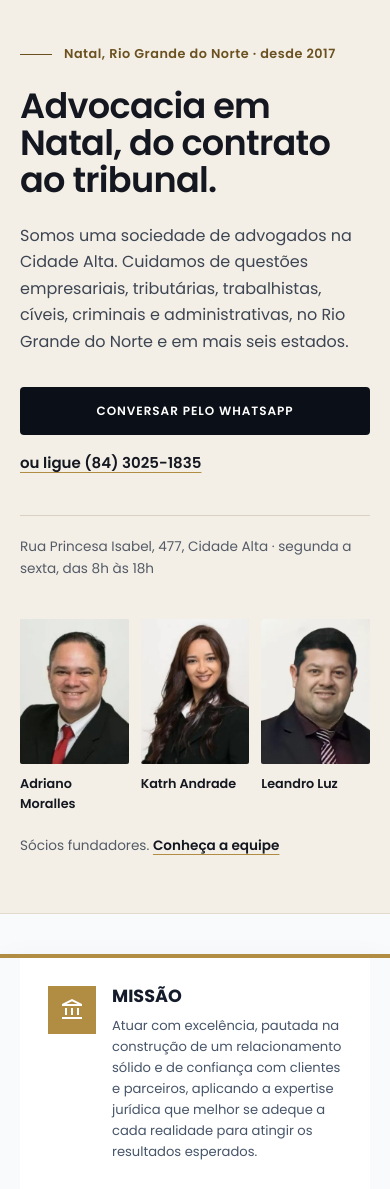
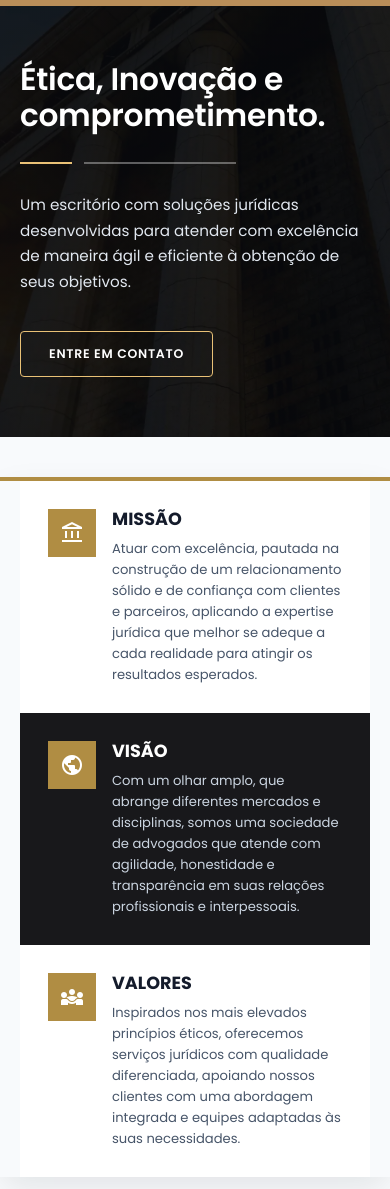
Before and after one commit to Wedrock/Andrade-Moralles-Luz-Advogados, a PHP site: page / in a window 390 px wide. Shown: the part 73-1262 px from the top of the page. Run offline with PHP 8.4, Linux system fonts and the light colour scheme.

Commit message:
Rebuild homepage hero from the original site's design and copy
Bring back the original hero: bronze band with the logo and feather on
the left, the columns photograph on the right, the "Ética, Inovação e
comprometimento." headline, the two-tone divider, the original
description and the "Entre em contato" button. The band is cropped
from the original slider image and saved as WebP. On phones the band
becomes a thin bronze strip at the top.

Co-Authored-By: Claude Opus 5.5 <noreply@anthropic.com>
Claude-Session: https://claude.ai/code/session_01MqLtfGP7wzJ68CGmtXh7N9

```diff
--- a/index.html
+++ b/index.html
@@ -30,6 +30,8 @@
         href="https://fonts.googleapis.com/css2?family=Poppins:ital,wght@0,300;0,400;0,500;0,600;0,700;1,400;1,500&display=swap">
 
     <link rel="stylesheet" href="https://fonts.googleapis.com/css2?family=Material+Symbols+Outlined:opsz,wght,FILL,GRAD@24,400,0,0&amp;icon_names=account_balance,arrow_forward,badge,calendar_today,call,chat,chevron_left,chevron_right,corporate_fare,diversity_3,fact_check,gavel,handshake,how_to_vote,location_on,mail,map,menu,military_tech,pause,person,play_arrow,public,receipt_long,search,sports_soccer&amp;display=block">
+
+    <link rel="preload" as="image" type="image/webp" href="colunas.webp" fetchpriority="high">
 
     <link rel="stylesheet" href="styles.css">
 
@@ -170,52 +172,21 @@
     <main id="conteudo">
 
         <section class="abertura" id="inicio">
-            <div class="conteudo abertura__grade">
+            <div class="abertura__banda" aria-hidden="true">
+                <img src="logo.webp" alt="" width="357" height="284">
+            </div>
 
-                <div class="abertura__texto">
-                    <p class="abertura__sobrelinha">Natal, Rio Grande do Norte · desde 2017</p>
+            <div class="abertura__conteudo">
+                <h1>Ética, Inovação<br> e comprometimento.</h1>
 
-                    <h1>Advocacia em Natal, do contrato ao tribunal.</h1>
+                <span class="abertura__divisor" aria-hidden="true"></span>
 
-                    <p class="abertura__descricao">
-                        Somos uma sociedade de advogados na Cidade Alta. Cuidamos de questões
-                        empresariais, tributárias, trabalhistas, cíveis, criminais e
-                        administrativas, no Rio Grande do Norte e em mais seis estados.
-                    </p>
+                <p>
+                    Um escritório com soluções jurídicas desenvolvidas para atender com
+                    excelência de maneira ágil e eficiente à obtenção de seus objetivos.
+                </p>
 
-                    <div class="abertura__acoes">
-                        <a class="botao botao--escuro botao--auto" href="https://api.whatsapp.com/send?phone=5584987357317"
-                            target="_blank" rel="noopener noreferrer">
-                            Conversar pelo WhatsApp
-                        </a>
-                        <a class="abertura__telefone" href="tel:+558430251835">ou ligue (84) 3025-1835</a>
-                    </div>
-
-                    <p class="abertura__endereco">
-                        Rua Princesa Isabel, 477, Cidade Alta · segunda a sexta, das 8h às 18h
-                    </p>
-                </div>
-
-                <figure class="abertura__equipe">
-                    <ul>
-                        <li>
-                            <img src="imagens_time/adriano-moralles.webp" alt="" width="400" height="400" fetchpriority="high">
-                            <span>Adriano Moralles</span>
-                        </li>
-                        <li>
-                            <img src="imagens_time/katrh-andrade.webp" alt="" width="400" height="400">
-                            <span>Katrh Andrade</span>
-                        </li>
-                        <li>
-                            <img src="imagens_time/leandro-luz.webp" alt="" width="400" height="400">
-                            <span>Leandro Luz</span>
-                        </li>
-                    </ul>
-                    <figcaption>
-                        Sócios fundadores. <a href="#socios">Conheça a equipe</a>
-                    </figcaption>
-                </figure>
-
+                <a class="abertura__botao" href="#contato">Entre em contato</a>
             </div>
         </section>
 
--- a/styles.css
+++ b/styles.css
@@ -358,158 +358,113 @@ em {
   padding: 0 clamp(1.5rem, 5vw, 3.5rem);
 }
 
-/* --- Abertura da página inicial --- */
+/* --- Abertura da página inicial (segue o topo do site original) --- */
 
 .abertura {
-  padding: clamp(3.5rem, 8vh, 6rem) 0 clamp(4rem, 9vh, 6.5rem);
-  background: #f3efe7;
-  border-bottom: 1px solid #e2dbcd;
-  color: #14171f;
-}
-
-.abertura__grade {
   display: grid;
-  grid-template-columns: minmax(0, 1.15fr) minmax(0, 0.85fr);
-  align-items: center;
-  gap: clamp(2.5rem, 6vw, 5rem);
-  max-width: 78rem;
-}
-
-.abertura__sobrelinha {
-  display: flex;
-  align-items: center;
-  gap: 0.75rem;
-  margin-bottom: 1.5rem;
-  font-size: 0.8rem;
+  grid-template-columns: 30% 1fr;
+  min-height: clamp(30rem, 72vh, 44rem);
+  background: #0b0d12;
+}
+
+.abertura__banda {
+  display: flex;
+  justify-content: center;
+  align-items: flex-start;
+  padding-top: clamp(2.5rem, 7vh, 4.5rem);
+  background: url("banda.webp") center bottom / cover;
+}
+
+.abertura__banda img {
+  width: min(15rem, 70%);
+  height: auto;
+}
+
+.abertura__conteudo {
+  display: flex;
+  flex-direction: column;
+  justify-content: center;
+  align-items: flex-start;
+  padding: clamp(3rem, 8vh, 5rem) clamp(1.5rem, 7vw, 7rem);
+  background:
+    linear-gradient(rgba(11, 13, 18, 0.62), rgba(11, 13, 18, 0.62)),
+    url("colunas.webp") center / cover;
+  color: #fff;
+}
+
+.abertura h1 {
+  margin-bottom: 1.75rem;
+  font-size: clamp(2.1rem, 3.8vw, 3.4rem);
   font-weight: 600;
-  letter-spacing: 0.04em;
-  color: #6b5120;
-}
-
-.abertura__sobrelinha::before {
-  content: "";
-  width: 2rem;
-  height: 1px;
-  background: currentColor;
-}
-
-.abertura h1 {
-  max-width: 14ch;
-  margin-bottom: 1.5rem;
-  font-size: clamp(2.4rem, 5.2vw, 4.25rem);
-  line-height: 1.05;
-  letter-spacing: -0.02em;
-}
-
-.abertura__descricao {
-  max-width: 36rem;
-  margin-bottom: 2rem;
-  font-size: clamp(1rem, 1.3vw, 1.15rem);
-  line-height: 1.65;
-  color: #3d4552;
-}
-
-.abertura__acoes {
-  display: flex;
-  flex-wrap: wrap;
-  align-items: center;
-  gap: 1rem 1.5rem;
-  margin-bottom: 2.5rem;
-}
-
-.abertura__acoes .botao {
-  height: 3rem;
-  padding: 0 1.6rem;
-  font-size: 0.75rem;
-}
-
-.abertura__telefone {
+  line-height: 1.15;
+  letter-spacing: -0.01em;
+}
+
+.abertura__divisor {
+  display: block;
+  width: 13.5rem;
+  height: 2px;
+  margin-bottom: 1.75rem;
+  background: linear-gradient(90deg,
+      var(--ouro-claro) 0 3.25rem,
+      transparent 3.25rem 4rem,
+      rgba(255, 255, 255, 0.35) 4rem);
+}
+
+.abertura p {
+  max-width: 30rem;
+  margin-bottom: 2.25rem;
+  font-size: clamp(0.95rem, 1.15vw, 1.05rem);
+  line-height: 1.7;
+  color: #e2e8f0;
+}
+
+.abertura__botao {
+  display: inline-flex;
+  align-items: center;
+  min-height: 2.85rem;
+  padding: 0 1.75rem;
+  border: 1px solid var(--ouro-claro);
+  border-radius: 0.25rem;
+  font-size: 0.78rem;
   font-weight: 600;
-  text-decoration: underline;
-  text-decoration-color: var(--ouro);
-  text-underline-offset: 4px;
-}
-
-.abertura__endereco {
-  max-width: 36rem;
-  padding-top: 1.25rem;
-  border-top: 1px solid #d9d1c1;
-  font-size: 0.85rem;
-  color: #545b66;
-}
-
-.abertura__equipe ul {
-  display: grid;
-  grid-template-columns: repeat(3, 1fr);
-  gap: 0.75rem;
-}
-
-.abertura__equipe li:nth-child(2) {
-  transform: translateY(1.75rem);
-}
-
-.abertura__equipe img {
-  width: 100%;
-  height: auto;
-  aspect-ratio: 3 / 4;
-  object-fit: cover;
-  object-position: top;
-  background: #e6dfd2;
-  border-radius: 2px;
-  /* Funde o fundo claro das fotos com o bege da seção. */
-  mix-blend-mode: multiply;
-}
-
-.abertura__equipe span {
-  display: block;
-  margin-top: 0.6rem;
-  font-size: 0.8rem;
-  font-weight: 600;
-}
-
-.abertura__equipe figcaption {
-  margin-top: 2.75rem;
-  font-size: 0.85rem;
-  color: #545b66;
-}
-
-.abertura__equipe figcaption a {
-  color: #14171f;
-  font-weight: 600;
-  text-decoration: underline;
-  text-decoration-color: var(--ouro);
-  text-underline-offset: 4px;
+  letter-spacing: 0.06em;
+  text-transform: uppercase;
+  transition: background 0.2s, color 0.2s;
+}
+
+.abertura__botao:hover {
+  background: var(--ouro-claro);
+  color: var(--obsidiana);
 }
 
 @media (max-width: 64rem) {
-  .abertura__grade {
-    grid-template-columns: 1fr;
-  }
-
-  .abertura__equipe {
-    max-width: 30rem;
+  .abertura {
+    grid-template-columns: 26% 1fr;
   }
 }
 
 @media (max-width: 43rem) {
   .abertura {
-    padding: 2.75rem 0 3.5rem;
+    grid-template-columns: 1fr;
+    min-height: 0;
+  }
+
+  .abertura__banda {
+    display: none;
+  }
+
+  .abertura__conteudo {
+    padding: 3.5rem 1.25rem 3.75rem;
+    border-top: 6px solid var(--bronze);
   }
 
   .abertura h1 {
-    font-size: clamp(2.1rem, 9vw, 2.6rem);
-  }
-
-  .abertura__acoes .botao {
-    width: 100%;
-  }
-
-  .abertura__equipe li:nth-child(2) {
-    transform: none;
-  }
-
-  .abertura__equipe figcaption {
-    margin-top: 1.25rem;
+    font-size: clamp(1.8rem, 8vw, 2.2rem);
+  }
+
+  .abertura h1 br {
+    display: none;
   }
 }
 
@@ -1285,26 +1240,20 @@ em {
 }
 
 
-html.animacoes .abertura__texto > *,
-html.animacoes .abertura__equipe {
+html.animacoes .abertura__conteudo > * {
   animation: surgir 650ms cubic-bezier(0.2, 0.7, 0.2, 1) both;
 }
 
-html.animacoes .abertura h1 {
+html.animacoes .abertura__divisor {
   animation-delay: 80ms;
 }
 
-html.animacoes .abertura__descricao {
+html.animacoes .abertura p {
   animation-delay: 150ms;
 }
 
-html.animacoes .abertura__acoes,
-html.animacoes .abertura__endereco {
+html.animacoes .abertura__botao {
   animation-delay: 220ms;
-}
-
-html.animacoes .abertura__equipe {
-  animation-delay: 300ms;
 }
 
 html.animacoes .revelar {
```
Also changed, not shown: banda.webp (added).
